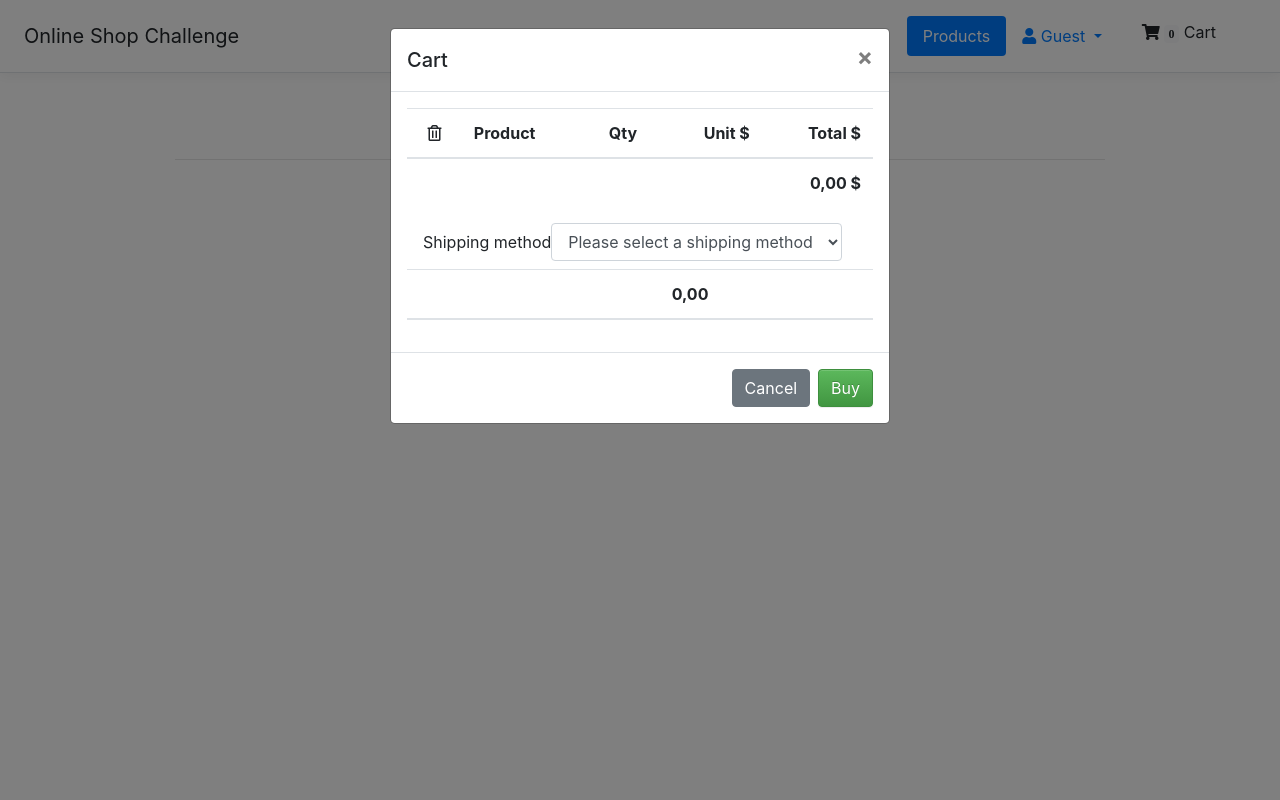
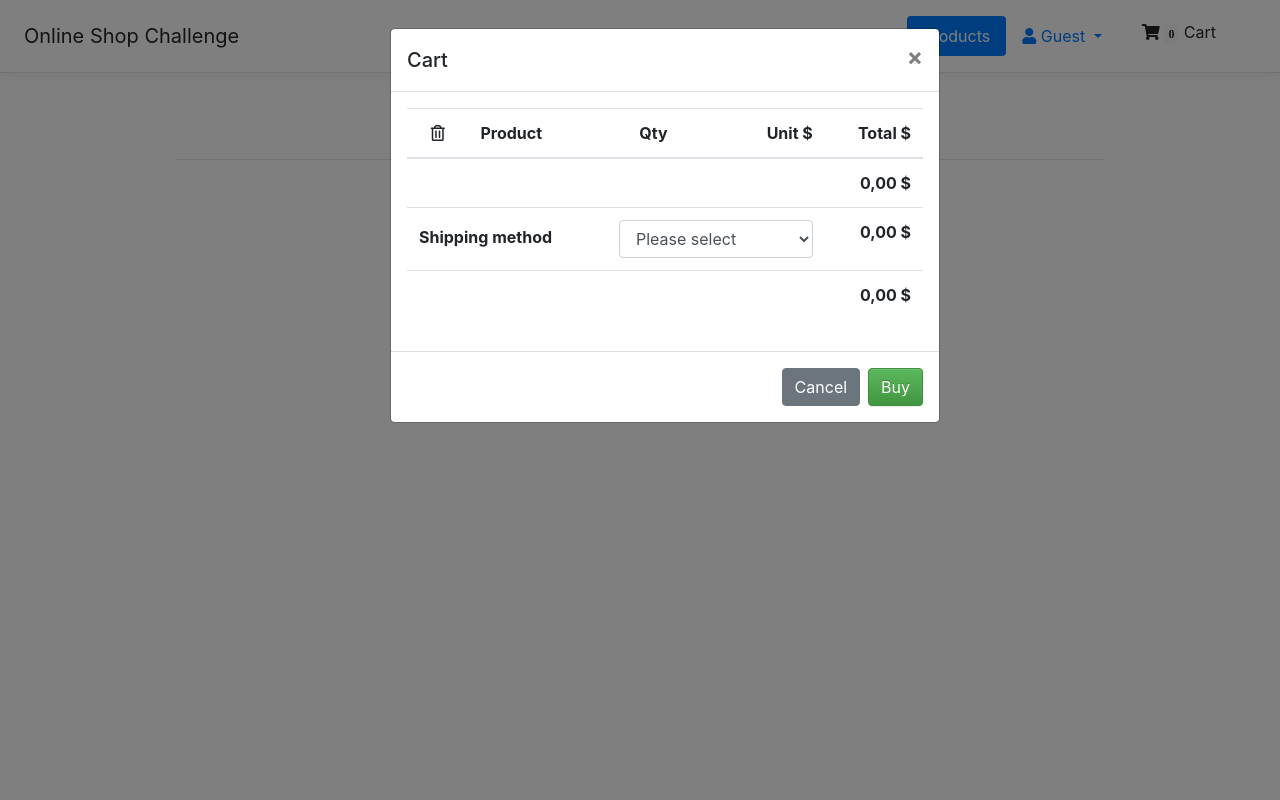
Before and after one commit to yasilvalmeida/online_shop, a PHP site: page / in a window 1280 px wide, after a click that opens the changed part. Run offline with PHP 8.4, Linux system fonts and the light colour scheme; data that the repository does not hold is empty; some libraries are stand-ins or nearby versions.

Commit message:
index.js update: fix shipping method show, align and sum with total cart price and improve cart table

```diff
--- a/cmp/modal_main.php
+++ b/cmp/modal_main.php
@@ -133,7 +133,7 @@
 <!-- Cart Modal-->
 <div class="modal fade" id="cart_modal" tabindex="-1" role="dialog" aria-hidden="true">
     <div class="modal-dialog" role="document">
-        <div class="modal-content">
+        <div class="modal-content" style="width:550px;">
             <div class="modal-header">
                 <h5 class="modal-title">Cart</h5>
                 <button class="close" type="button" data-dismiss="modal" aria-label="Close">
@@ -141,27 +141,23 @@
                 </button>
             </div>
             <div class="modal-body">
-                <div id="cartContent">
-                    <!-- Content depend of the cases -->
-                </div>
-                <div>
-                    <form class="form-inline">
-                        <div class="form-group mx-sm-3 mb-2">
-                            <label>Shipping method</label>
-                            <select id="shippingMethodContent" class="form-control"></select>
-                        </div>
-                    </form>
-                </div>
                 <div>
                     <table class="table table-hover table-stripped">
                         <thead>
                             <tr>
-                                <th scope="col"></th>
-                                <th scope="col"></th>
-                                <th scope="col"></th>
-                                <th scope="col" id="cartFinalPrice"></th>
+                                <th scope="col"><div style="text-align:center"><i class="far fa-trash-alt"></i></div></th>
+                                <th scope="col">Product</th>
+                                <th scope="col"><div style="text-align:center">Qty</div></th>
+                                <th scope="col"><div style="text-align:right">Unit $</div></th>
+                                <th scope="col"><div style="text-align:right">Total $</div></th>
                             </tr>
                         </thead>
+                        <tbody id="cartContent">
+                            <!-- Load cart footer -->
+                        </tbody>
+                        <tfoot id="cartFooter">
+                            <!-- Load cart footer -->
+                        </tfoot>
                     </table>
                 </div>
             </div>
--- a/js/index.js
+++ b/js/index.js
@@ -7,7 +7,8 @@ var logged_id = $("#logged_id").val(),
     paginationItemPerIndex = 3,
     paginationGroup,
     product_id,
-    cartTotalPrice = 0;
+    cartTotalPrice = 0,
+    cartShippingCost = 0;
 $(() => {
     // If some username is log in
     if(logged_username != 'Guest'){
@@ -641,23 +642,8 @@ refreshCartFromCookie = () => {
 }
 /* This function will load itens to the cart from cookie */
 loadItensToCart = () => {
-    var htmlCreated = '<table class="table table-hover table-stripped"><thead><tr><th scope="col"><div style="text-align:center"><i class="far fa-trash-alt"></i></div></th><th scope="col">Product</th><th scope="col"><div style="text-align:center">Qty</div></th><th scope="col"><div style="text-align:right">Unit $</div></th><th scope="col"><div style="text-align:right">Total $</div></th></tr></thead><tbody>';
-    for(var i = 0; i < total_product; i++){
-        var id = productArray[i]['id'],
-            cookieName = 'product_added' + id,
-            cookieValueStored = parseInt(getCookie(cookieName));
-        if (cookieValueStored) {
-            var name = productArray[i]['name'],
-                price = parseFloat(productArray[i]['price']),
-                priceTimesQuantity = parseFloat(price * cookieValueStored);
-            cartTotalPrice += priceTimesQuantity;
-            htmlCreated += '<tr><td><div style="text-align:center"><a href="javascript:removeProductFromCart(' + id + ')" class="btn btn-danger"><i class="far fa-trash-alt"></i></a></div></td><td><b>' + name + '</b></td><td><div style="text-align:center">' + cookieValueStored + '</div></td><td><div style="text-align:right">' + formatPrice(price) + ' $</div></td><td><div style="text-align:right">' + formatPrice(priceTimesQuantity) + ' $</div></td></tr>';
-        }
-    }
-    htmlCreated += '</tbody><tfoot><tr><th scope="col"></th><th scope="col"></th><th scope="col"></th><th scope="col"></th><th scope="col"><div style="text-align:right">' + formatPrice(cartTotalPrice) + ' $</div></th></tr></tfoot></table>';
-    $("#cartContent").html(htmlCreated);
-    $("#cartFinalPrice").html(formatPrice(cartTotalPrice))
     $("#cart_modal").modal('show');
+    updateCartItens();
 }
 /* This function will format the price adding the decimal part if need 1000,00 $*/
 formatPrice = (price) => {
@@ -679,9 +665,6 @@ processPrice = (price) => {
 }
 /* This function will complete the remainder digits until complete three digits */
 completePriceRemainder = (remainder) => {
-    if(remainder == 0){
-        console.log('r=' + remainder + ', rl=' + (remainder + '').length)
-    }
     switch((remainder + '').length){
         case 3:
             return remainder;
@@ -704,14 +687,15 @@ loadShippingMethodAsynt = () => {
             try {
                 var r = JSON.parse(data),
                     shippings = r.data,
-                    htmlCreated = '<option id="-1">Please select a shipping method</option>';
+                    htmlCreated = '<option id="-1">Please select</option>';
                 $.each(shippings, (i, shipping) => {
                     var shipping = new Shipping(shipping[0], shipping[1], shipping[2]);
-                    htmlCreated += '<option id="shippingOption' + shipping.getId() + '">' + shipping.getName() + ' - ' + shipping.getPrice() + '</option>';
+                    htmlCreated += '<option value="' + shipping.getPrice() + '" >' + shipping.getName() + '</option>';
                 });
                 $("#shippingMethodContent").html(htmlCreated);
                 $("#shippingMethodContent").change(() => {
-                    alert( "Handler for .change() called." );
+                    cartShippingCost = $("#shippingMethodContent option:selected").val();
+                    updateCartPrice();
                 });
             } catch (error) {
                 console.log(error)
@@ -722,6 +706,41 @@ loadShippingMethodAsynt = () => {
             console.log(error)
         }
     });
+}
+/* This function wil update the cart final price with shipping cost */
+updateCartPrice = () => {
+    if (cartShippingCost >= 0) {
+        cartShippingCost = parseFloat(cartShippingCost);
+        $("#cartShippingPrice").html('<div style="text-align:right">' + formatPrice(cartShippingCost) + ' $</div>');
+        $("#cartFinalPrice").html('<div style="text-align:right">' + formatPrice(cartTotalPrice + cartShippingCost) + ' $</div>');
+    }
+    else {
+        $("#cartShippingPrice").html('');
+        $("#cartFinalPrice").html('<div style="text-align:right">' + formatPrice(cartTotalPrice) + ' $</div>');
+    }
+
+}
+/* This function will update the itens in cart when removed */
+updateCartItens = () => {
+    var htmlCreated = '';
+    for(var i = 0; i < total_product; i++){
+        var id = productArray[i]['id'],
+            cookieName = 'product_added' + id,
+            cookieValueStored = parseInt(getCookie(cookieName));
+        if (cookieValueStored) {
+            var name = productArray[i]['name'],
+                price = parseFloat(productArray[i]['price']),
+                priceTimesQuantity = parseFloat(price * cookieValueStored);
+            cartTotalPrice += priceTimesQuantity;
+            htmlCreated += '<tr><td><div style="text-align:center"><a href="javascript:removeProductFromCart(' + id + ')" class="btn btn-danger"><i class="far fa-trash-alt"></i></a></div></td><td><b>' + name + '</b></td><td><div style="text-align:center">' + cookieValueStored + '</div></td><td><div style="text-align:right">' + formatPrice(price) + ' $</div></td><td><div style="text-align:right">' + formatPrice(priceTimesQuantity) + ' $</div></td></tr>';
+        }
+    }
+    htmlCreated += '<tr><th scope="col"></th><th scope="col"></th><th scope="col"></th><th scope="col"></th><th scope="col"><div style="text-align:right">' + formatPrice(cartTotalPrice) + ' $</div></th></tr>';
+    $("#cartContent").html(htmlCreated);
+    htmlCreated  = '<tr><th colspan="2" scope="col"><label style="margin-top: 5px;">Shipping method</label></th><th colspan="2" scope="col"><select id="shippingMethodContent" class="form-control"></select></th><th scope="col"><div id="cartShippingPrice" style="text-align:right"></div></th></tr>';
+    htmlCreated += '<tr><th scope="col"></th><th scope="col"></th><th scope="col"></th><th scope="col"></th><th scope="col"><div id="cartFinalPrice" style="text-align:right"></div></th></tr>';
+    $("#cartFooter").html(htmlCreated);
+    updateCartPrice();
 }
 /* This async function will perform the buy action and generate an paid order */
 buyAsync = () => {
```
